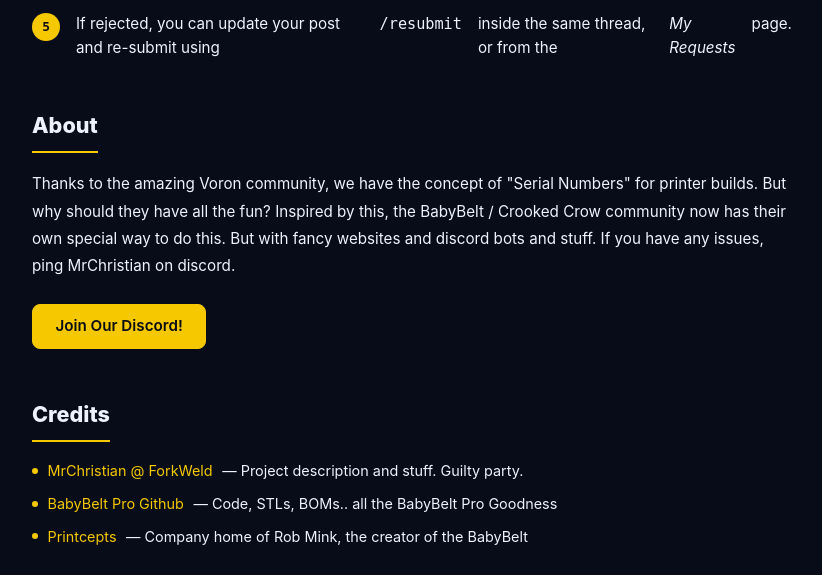
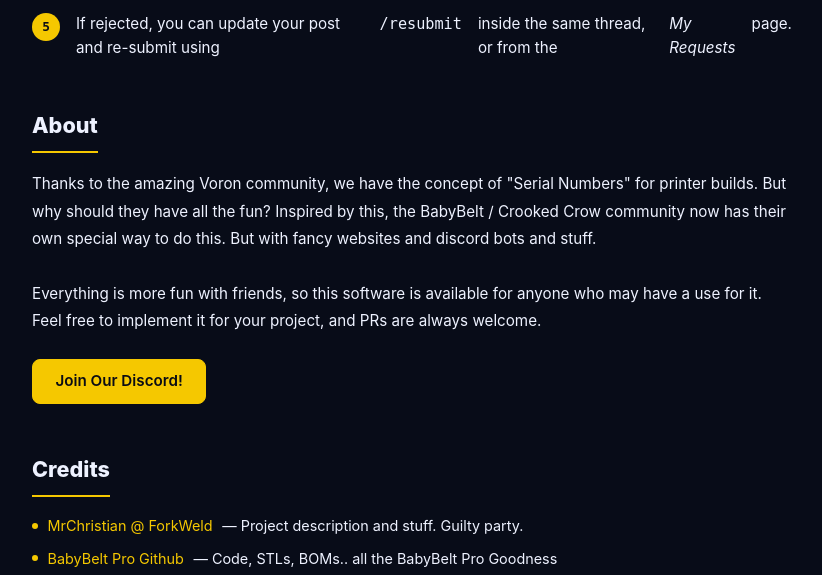
Before and after one commit to hanzov69/serial-fork, a FastAPI app: page /info in a window 1280 px wide. Shown: the part 380-955 px from the top of the page, without its empty margins (228-1050 px from the left). Run offline with FastAPI, Linux system fonts and the light colour scheme; parts of the project's set-up code (start-up, migrations or seed data) failed here and were passed over.

Commit message:
updated the info page

```diff
--- a/web/templates/info.html
+++ b/web/templates/info.html
@@ -27,7 +27,7 @@
   <section class="info-section">
     <h2 class="info-section-title">About</h2>
     <p class="info-body">
-      Thanks to the amazing Voron community, we have the concept of "Serial Numbers" for printer builds. But why should they have all the fun? Inspired by this, the BabyBelt / Crooked Crow community now has their own special way to do this. But with fancy websites and discord bots and stuff. If you have any issues, ping MrChristian on discord.
+      Thanks to the amazing Voron community, we have the concept of "Serial Numbers" for printer builds. But why should they have all the fun? Inspired by this, the BabyBelt / Crooked Crow community now has their own special way to do this. But with fancy websites and discord bots and stuff. <br/><br/>Everything is more fun with friends, so this software is available for anyone who may have a use for it. Feel free to implement it for your project, and PRs are always welcome.
     </p>
 
     {# ── Replace the href below with your real Discord invite link ── #}
```
